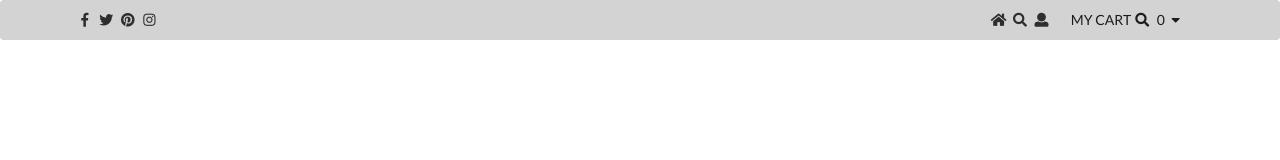
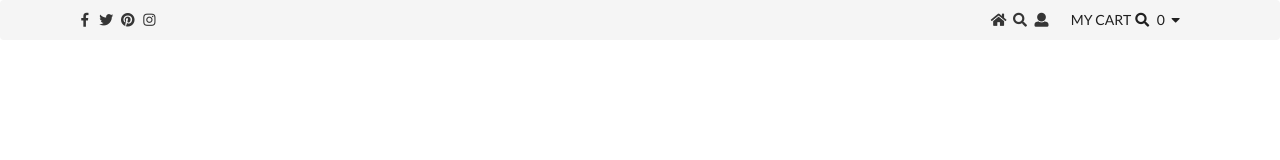
Before and after one commit to michnotmeesh/islandsnow, a plain HTML site: page index.html in a window 1280 px wide. Drawn offline with nearby package versions, Linux system fonts and the light colour scheme.

Commit message:
Update style.css

```diff
--- a/style.css
+++ b/style.css
@@ -1,5 +1,5 @@
 .ui.borderless.menu {
-  background-color: lightgrey;
+  background-color: #f5f5f5;
   box-shadow: none;
   border: none;
 }
```
